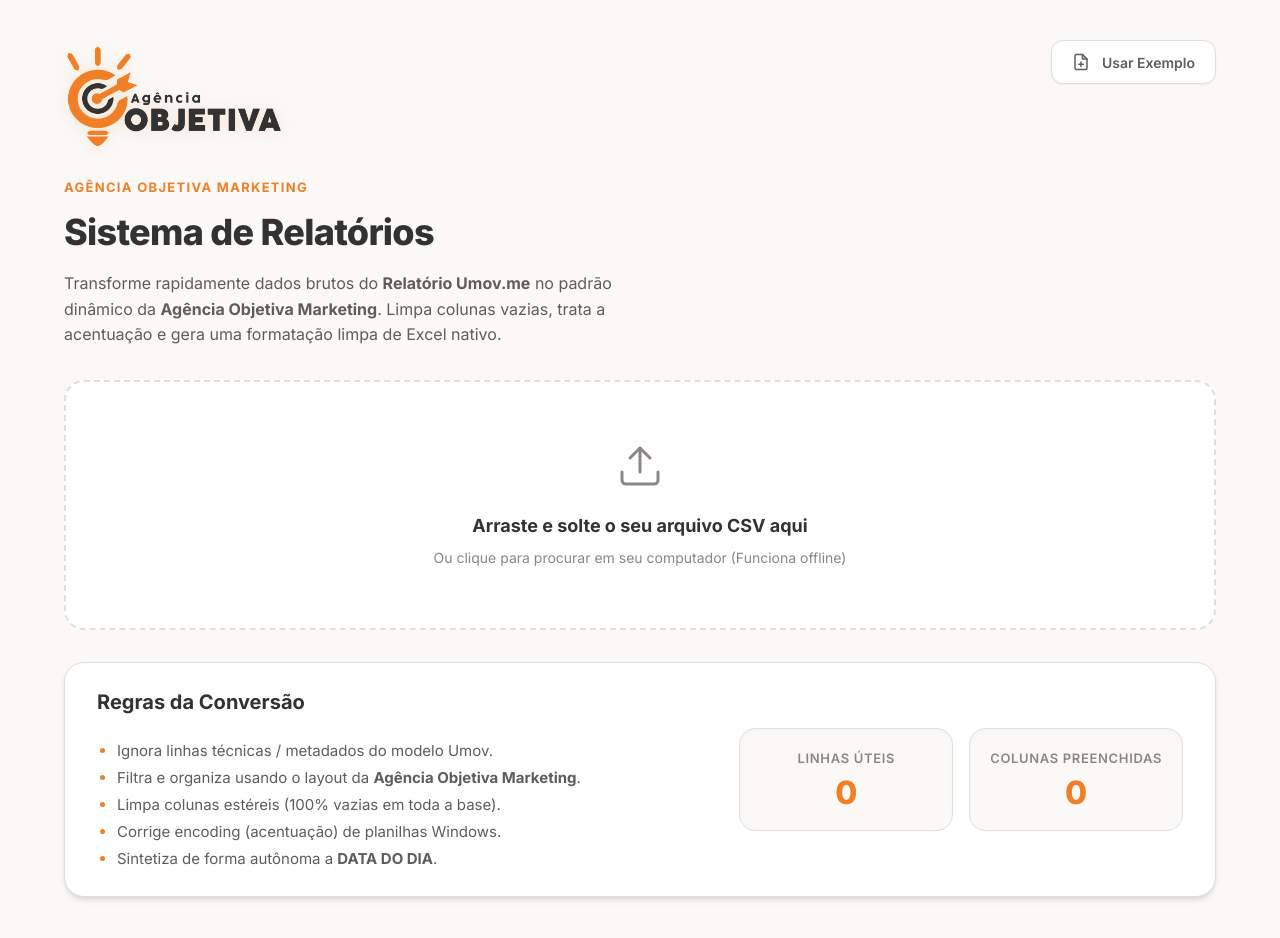
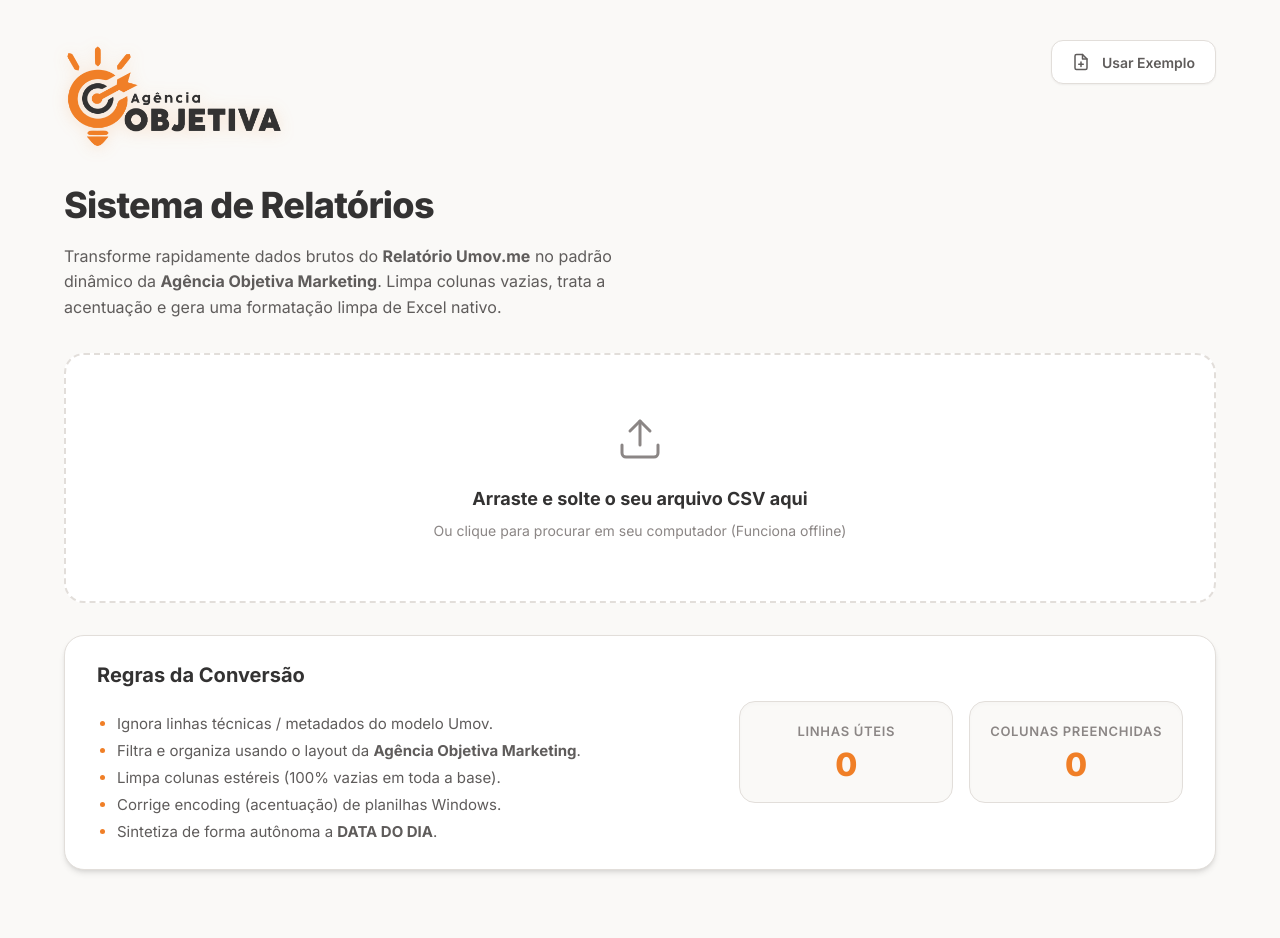
Before and after one commit to TradeObjetiva/Relat-rio-Compartilhado, a plain HTML site: page index.html in a window 1280 px wide. Drawn offline with nearby package versions, Linux system fonts and the light colour scheme; some packages are replaced by stand-ins of ours; a script that the page names is missing.

Commit message:
Update index.html

```diff
--- a/index.html
+++ b/index.html
@@ -36,7 +36,6 @@
     <header class="hero">
       <div class="hero-text">
         <img src="LOGO NOVA  OFICIAL HORIZONTAL.PNG" alt="Agência Objetiva Marketing" class="hero-logo" />
-        <p class="eyebrow">Agência Objetiva Marketing</p>
         <h1>Sistema de Relatórios</h1>
         <p class="subtitle">
           Transforme rapidamente dados brutos do <strong>Relatório Umov.me</strong> no padrão dinâmico da
```
